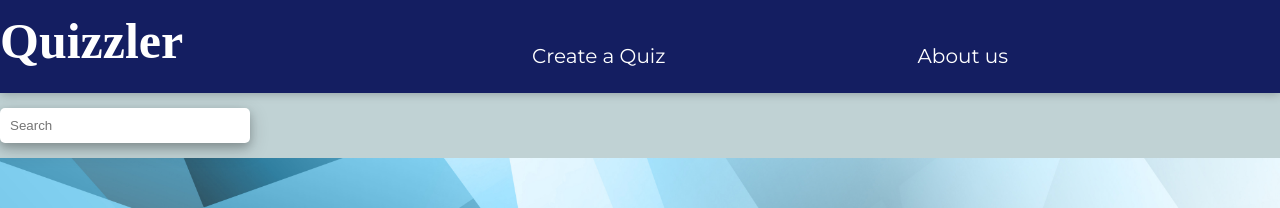
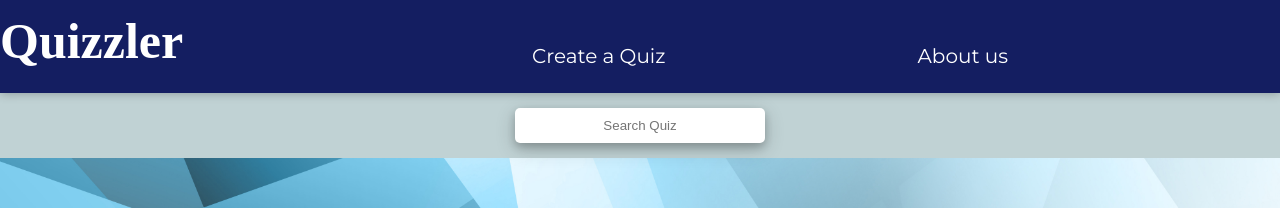
Before and after one commit to Abhij33tSingh/The-Quizzler, a React (Create React App) app in the folder ClientSide/: page /homepage/1 in a window 1280 px wide. Shown: the top 208 px of the page. Built offline with nearby package versions, Linux system fonts and the light colour scheme; no server answers; a web font is replaced by a local one.

Commit message:
Changed some Design

```diff
--- a/ClientSide/src/components/HomePage.jsx
+++ b/ClientSide/src/components/HomePage.jsx
@@ -66,13 +66,15 @@ function HomePage(props) {
             </nav>
           </div>
         </header>
-        <input
+        <div className="searchbarContainer">
+        <input className="Searchbar"
           type="text"
-          placeholder="Search"
+          placeholder="Search Quiz"
           onChange={(event) => {
             setSearchTerm(event.target.value);
           }}
         />
+        </div>
         <div className="HomePage">
           <div className="QuizContent">
             {q
--- a/ClientSide/src/components/ListOfQuizzes.jsx
+++ b/ClientSide/src/components/ListOfQuizzes.jsx
@@ -85,7 +85,7 @@ const ListOfQuizzes = () => {
                   {<QuizDetail quizId={quizId} />}
                 </div>
                 {areSame && (
-                  <button
+                  <button className="Attempter"
                     onClick={() => {
                       navigate(
                         "/AttempterResults/" +
--- a/ClientSide/src/components/SelectQuiz.jsx
+++ b/ClientSide/src/components/SelectQuiz.jsx
@@ -22,7 +22,7 @@ const SelectQuiz = (props) => {
     <div className="QuizContainer">
       <h1 className="QuizTitle">{props.q.title}</h1>
       <p className="QuizDescription">{props.q.description}</p>
-      <div
+      <div className="Author"
         onMouseDown={() => {
           navigate("/profile/" + props.q.userId + "/" + params.id);
         }}
--- a/ClientSide/src/index.css
+++ b/ClientSide/src/index.css
@@ -25,9 +25,17 @@ body {
 /* ////////////////////////////////////////////////////////////////////////////////////////////////////////////////////
 //////////////////////////////////////////////////////////////////////////////////////////////////////////////////// */
 
+.searchbarContainer{
+  text-align: center;
+}
 
+.Searchbar{
+  text-align: center;
+}
 
-
+.Author {
+  cursor: pointer;
+}
 
 header {
   background-color: #141E61;
@@ -599,3 +607,7 @@ textarea{
   font-size: 40px;
   margin-left: 20px;
 }
+
+.Attempter{
+  margin-right: 40px;
+}
```
Also changed, not shown: 1 other file (tests, documents, lock files or other folders).
